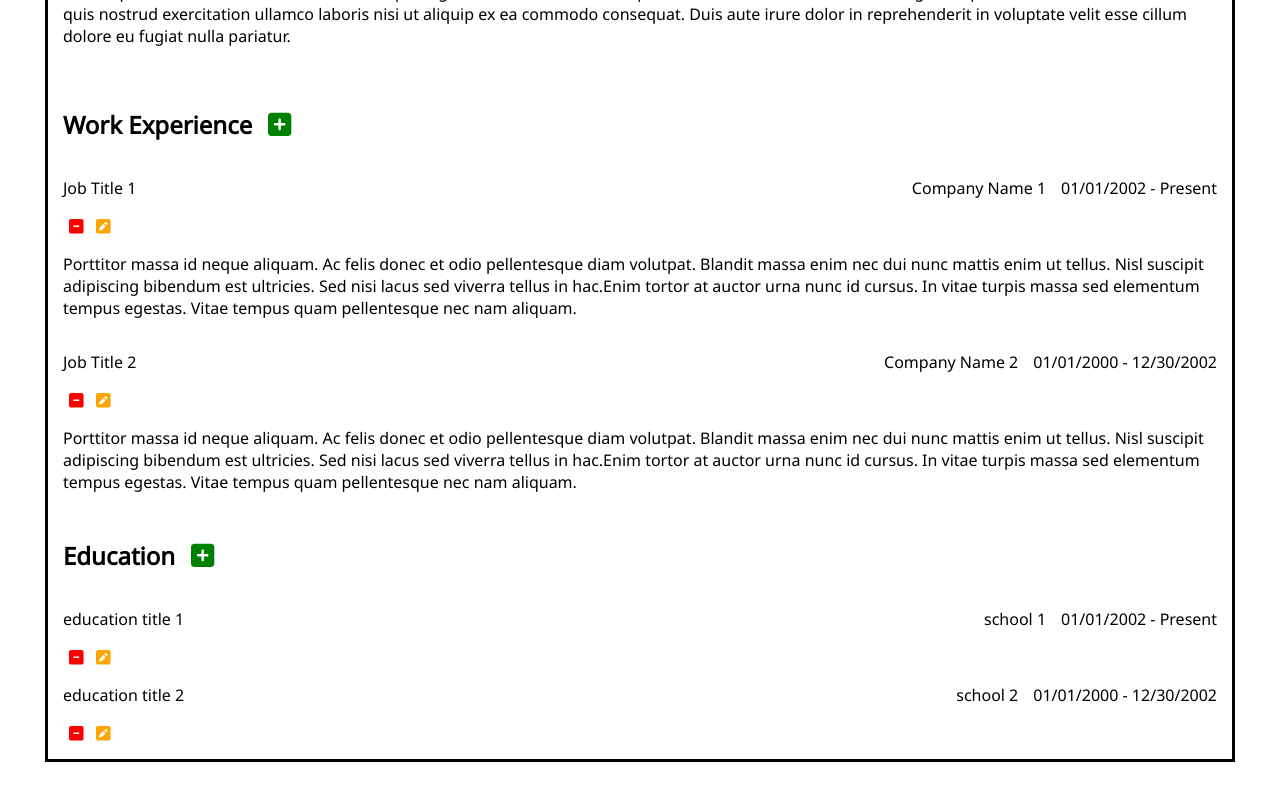
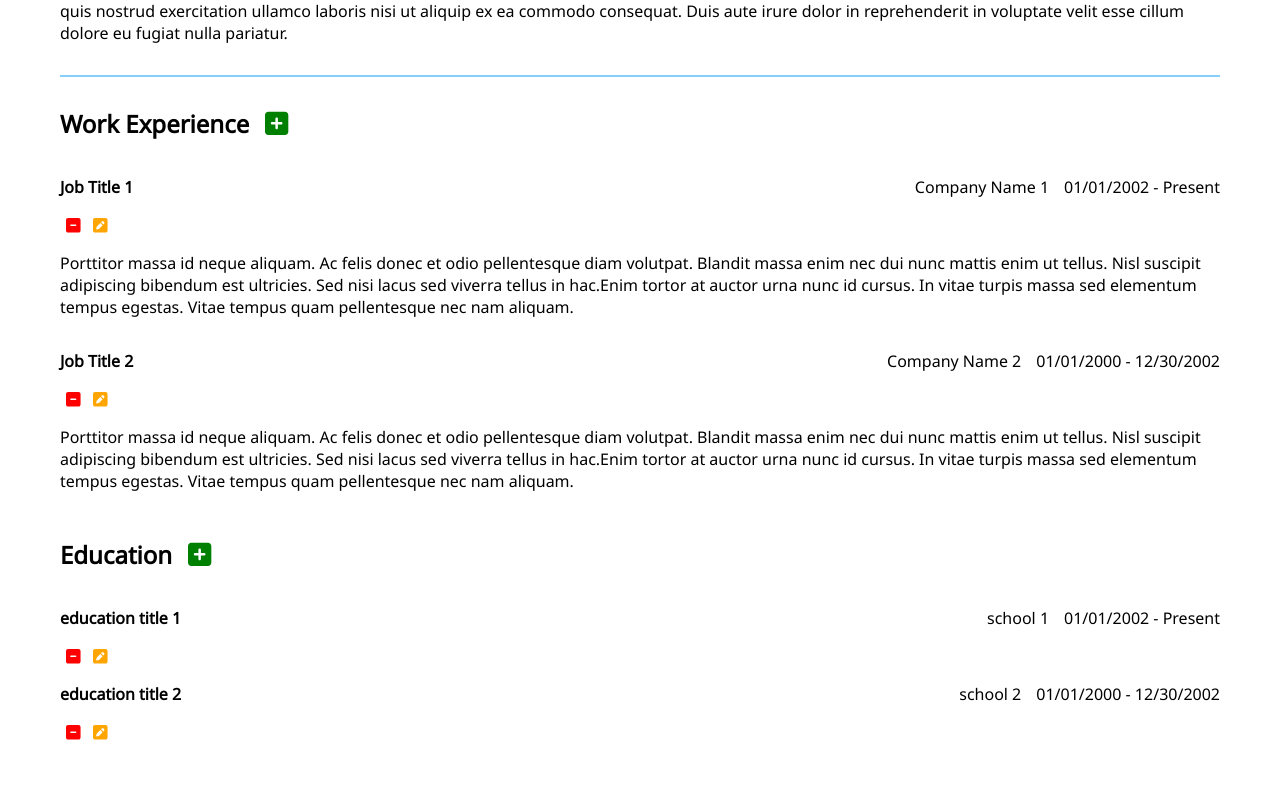
Before and after one commit to ykoziy/odin-cv-app, a React (Create React App) app: page / in a window 1280 px wide. Shown: the part 490-1290 px from the top of the page. Built offline with nearby package versions, Linux system fonts and the light colour scheme.

Commit message:
Fixed main styling

```diff
--- a/src/components/Education/EducationEntry.js
+++ b/src/components/Education/EducationEntry.js
@@ -40,7 +40,7 @@ class EducationEntry extends Component {
     return (
       <article className={styles.container} index={index}>
         <div className={styles['left-container']}>
-          <p>{title}</p>
+          <p className={sharedStyles['entry-title']}>{title}</p>
           {editElements}
         </div>
         <div className={styles['right-container']}>
--- a/src/components/WorkExperience/ExperienceEntry.js
+++ b/src/components/WorkExperience/ExperienceEntry.js
@@ -41,7 +41,7 @@ class ExperienceEntry extends Component {
     return (
       <article className={styles.container} index={index}>
         <div className={styles['left-container']}>
-          <p>{jobTitle}</p>
+          <p className={sharedStyles['entry-title']}>{jobTitle}</p>
           {editElements}
         </div>
         <div className={styles['right-container']}>
--- a/src/styles/App.module.css
+++ b/src/styles/App.module.css
@@ -1,6 +1,5 @@
 .app-container {
   padding: 15px;
-  border: 3px solid black;
 }
 
 header {
--- a/src/styles/Personal.module.css
+++ b/src/styles/Personal.module.css
@@ -3,6 +3,7 @@
   grid-template-columns: repeat(2, auto);
   grid-template-rows: repeat(2, auto);
   row-gap: 15px;
+  border-bottom: 2px solid lightskyblue;
 }
 
 .left-container {
--- a/src/styles/SharedStyles.module.css
+++ b/src/styles/SharedStyles.module.css
@@ -31,3 +31,7 @@
 .close-btn {
   color: red;
 }
+
+.entry-title {
+  font-weight: bold;
+}
```
